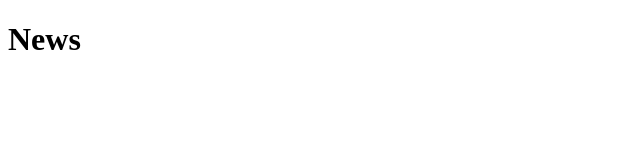
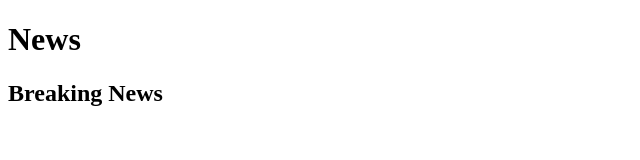
Before and after one commit to MixalisVaz/Intro, a plain HTML site: page index.html in a window 1280 px wide. Shown: the whole page, without its empty margins (0-640 px from the left). Drawn offline with Linux system fonts and the light colour scheme.

Commit message:
after h2 added

```diff
--- a/index.html
+++ b/index.html
@@ -8,6 +8,7 @@
 <body>
    <div>
     <h1>News</h1>
+    <h2>Breaking News</h2>
 
    </div>
 </body>
```
